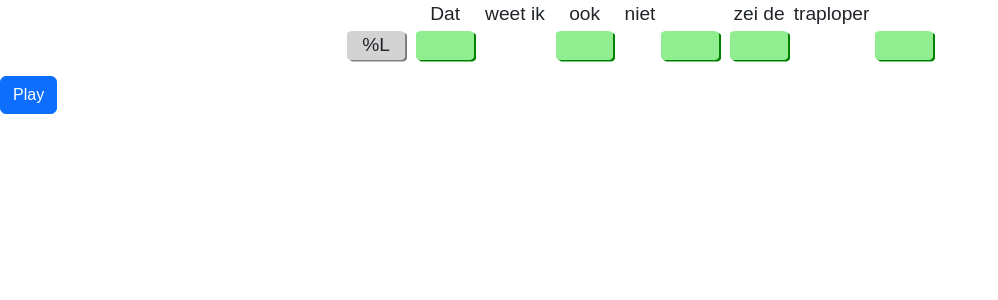
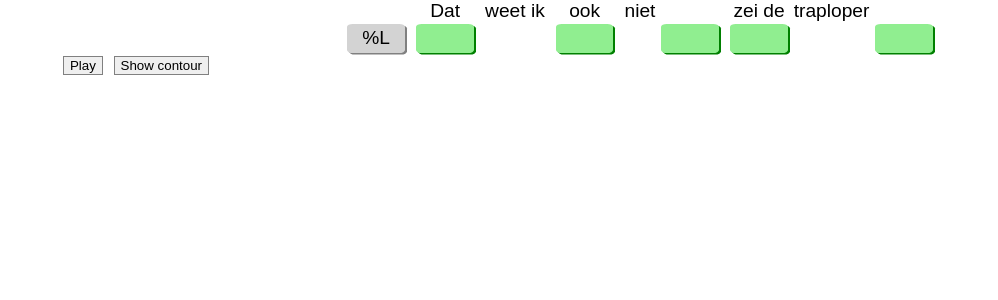
Before and after one commit to tsg-humlab/autinto, a React (Create React App) app in the folder frontend/exercise-widget/: page / in a window 1280 px wide. Shown: the top 300 px of the page, without its empty margins (0-998 px from the left). Built offline with nearby package versions, Linux system fonts and the light colour scheme.

Commit message:
Add button to show / hide contour

```diff
--- a/frontend/exercise-widget/src/App.css
+++ b/frontend/exercise-widget/src/App.css
@@ -80,3 +80,13 @@
 .dropdown tr {
 	background-color: inherit !important;
 }
+
+.button-container {
+	padding-left: 3em;
+}
+
+.button-container > button {
+	border-radius: 0;
+	border: 1px solid gray;
+	margin: 0 .4em;
+}
--- a/frontend/exercise-widget/src/App.js
+++ b/frontend/exercise-widget/src/App.js
@@ -1,11 +1,13 @@
-import React, { Component } from "react";
+import React, { Component, useState } from "react";
 import "./App.css";
 import Annotatable from "./Annotatable";
 
-import "bootstrap/dist/css/bootstrap.min.css"
-import "bootstrap/dist/js/bootstrap.bundle.min"
+// import "bootstrap/dist/css/bootstrap.min.css"
+// import "bootstrap/dist/js/bootstrap.bundle.min"
 
 function App () {
+  const [contourVisible, setContour] = useState(false)
+
   const startOptions = [
     ["%L", "!%L"],
     ["%H", "!%H"],
@@ -26,6 +28,10 @@ function App () {
     audio.play()
   }
 
+  function toggleContour() {
+    setContour(b => !b)
+  }
+
   return (
     <div className="App">
       <div className="text">
@@ -41,7 +47,9 @@ function App () {
       </div>
       <div className="button-container ml-3">
         <button className="btn btn-primary mt-3 pl-1" onClick={playAudio}>Play</button>
+        <button onClick={toggleContour}>{contourVisible ? 'Hide contour' : 'Show contour'}</button>
       </div>
+      <img src="./img/109.png" alt="" style={{width: '100%', display: contourVisible ? 'block' : 'none'}}/>
     </div>
   );
 }
```
Also changed, not shown: frontend/exercise-widget/public/img/109.png (added).
